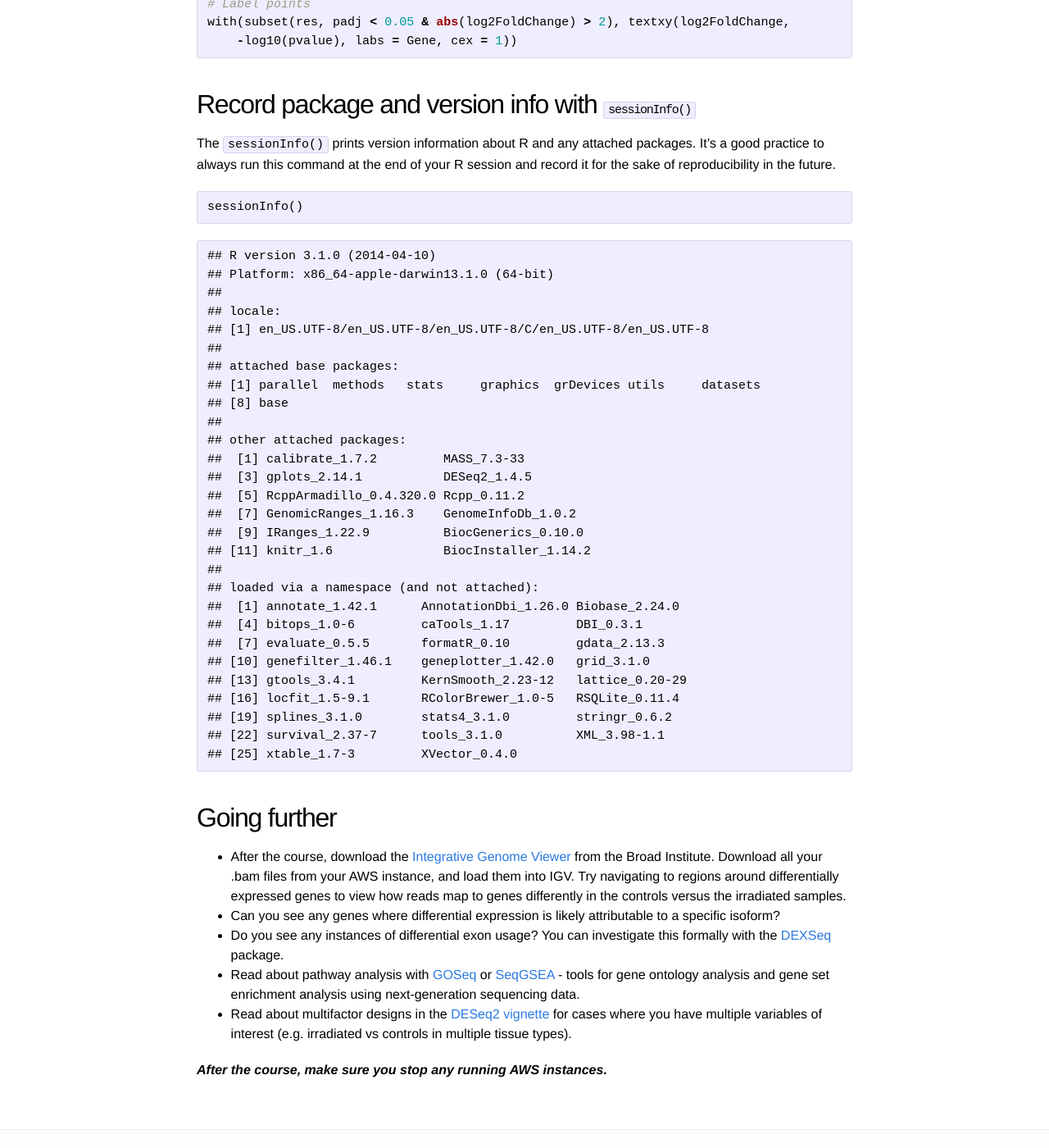
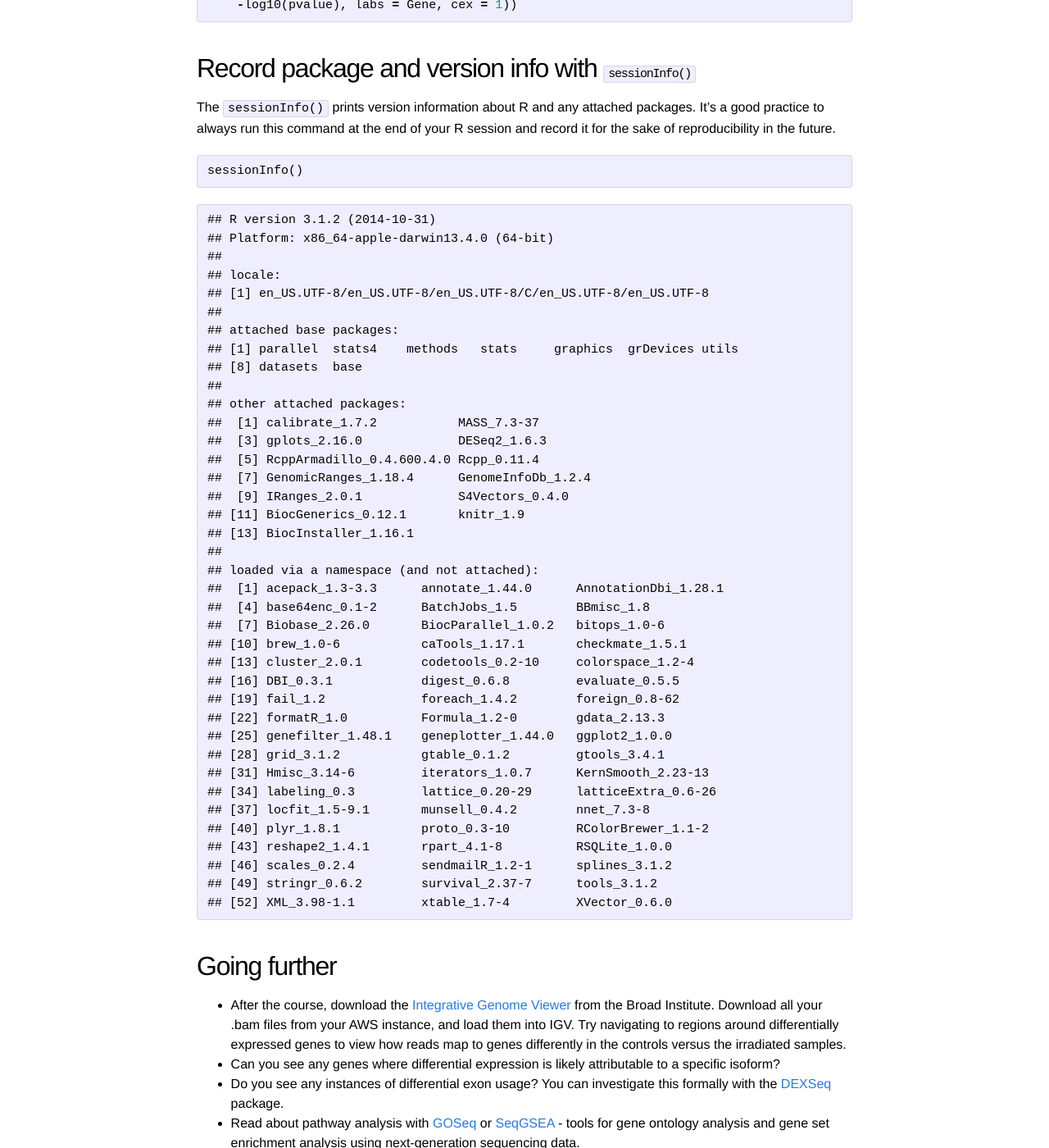
Before and after one commit to bioconnector/workshops2015, a Jekyll site: the page built from lessons/rnaseq/rnaseq-diff-expr.md, in a window 1280 px wide and 1400 px high, scrolled down 8804 px. Shown: the whole window at 82% size. Built offline with Jekyll 4.4.1, drawn with Linux system fonts in a browser that asks for light colours; Markdown is read by kramdown in place of the engine named in the settings; some of the changed text lies outside the part shown.

Commit message:
removed links back to course contents from individual lessons

````diff
--- a/lessons/r/r-deseq2-demo.Rmd
+++ b/lessons/r/r-deseq2-demo.Rmd
@@ -11,8 +11,6 @@
 ```
 
 # Demo: Using R and Bioconductor for RNA-seq data analysis
-
-*[back to course contents](..)*
 
 In this demo we'll analyze some publicly available RNA-seq gene expression data using R and bioinformatics-focused R packages in [Bioconductor](http://bioconductor.org/). This demo assumes some familiarity with R (functions, functions, vectors, creating variables, getting help, subsetting, data frames, plotting, and reading/writing files). The starting point for this analysis is a *count matrix* - RNA-seq data has already been cleaned, aligned, and counted to the gene level, and a *metadata file* with information about the samples. The `rownames` of the metadata must match the `colnames` of the count data.
 
--- a/lessons/r/r-intro.Rmd
+++ b/lessons/r/r-intro.Rmd
@@ -11,8 +11,6 @@
 ```
 
 # Introduction to R
-
-*[back to course contents](..)*
 
 The first part of this workshop will demonstrate very basic functionality in R, including functions, functions, vectors, creating variables, getting help, filtering, data frames, plotting, and reading/writing files.
 
--- a/lessons/rnaseq/rnaseq-diff-expr.Rmd
+++ b/lessons/rnaseq/rnaseq-diff-expr.Rmd
@@ -11,8 +11,6 @@
 ```
 
 # RNA-seq: differential gene expression analysis
-
-*[back to course contents](..)*
 
 This is an introduction to RNAseq analysis involving reading in count data from an RNAseq experiment, exploring the data using base R functions and then analysis with the DESeq2 package.
 
--- a/lessons/rnaseq/rnaseq-diff-expr.md
+++ b/lessons/rnaseq/rnaseq-diff-expr.md
@@ -408,34 +406,44 @@
 ```
 
 ```
-## R version 3.1.0 (2014-04-10)
-## Platform: x86_64-apple-darwin13.1.0 (64-bit)
+## R version 3.1.2 (2014-10-31)
+## Platform: x86_64-apple-darwin13.4.0 (64-bit)
 ##
 ## locale:
 ## [1] en_US.UTF-8/en_US.UTF-8/en_US.UTF-8/C/en_US.UTF-8/en_US.UTF-8
 ##
 ## attached base packages:
-## [1] parallel  methods   stats     graphics  grDevices utils     datasets
-## [8] base
+## [1] parallel  stats4    methods   stats     graphics  grDevices utils
+## [8] datasets  base
 ##
 ## other attached packages:
-##  [1] calibrate_1.7.2         MASS_7.3-33
-##  [3] gplots_2.14.1           DESeq2_1.4.5
-##  [5] RcppArmadillo_0.4.320.0 Rcpp_0.11.2
-##  [7] GenomicRanges_1.16.3    GenomeInfoDb_1.0.2
-##  [9] IRanges_1.22.9          BiocGenerics_0.10.0
-## [11] knitr_1.6               BiocInstaller_1.14.2
+##  [1] calibrate_1.7.2           MASS_7.3-37
+##  [3] gplots_2.16.0             DESeq2_1.6.3
+##  [5] RcppArmadillo_0.4.600.4.0 Rcpp_0.11.4
+##  [7] GenomicRanges_1.18.4      GenomeInfoDb_1.2.4
+##  [9] IRanges_2.0.1             S4Vectors_0.4.0
+## [11] BiocGenerics_0.12.1       knitr_1.9
+## [13] BiocInstaller_1.16.1
 ##
 ## loaded via a namespace (and not attached):
-##  [1] annotate_1.42.1      AnnotationDbi_1.26.0 Biobase_2.24.0
-##  [4] bitops_1.0-6         caTools_1.17         DBI_0.3.1
-##  [7] evaluate_0.5.5       formatR_0.10         gdata_2.13.3
-## [10] genefilter_1.46.1    geneplotter_1.42.0   grid_3.1.0
-## [13] gtools_3.4.1         KernSmooth_2.23-12   lattice_0.20-29
-## [16] locfit_1.5-9.1       RColorBrewer_1.0-5   RSQLite_0.11.4
-## [19] splines_3.1.0        stats4_3.1.0         stringr_0.6.2
-## [22] survival_2.37-7      tools_3.1.0          XML_3.98-1.1
-## [25] xtable_1.7-3         XVector_0.4.0
+##  [1] acepack_1.3-3.3      annotate_1.44.0      AnnotationDbi_1.28.1
+##  [4] base64enc_0.1-2      BatchJobs_1.5        BBmisc_1.8
+##  [7] Biobase_2.26.0       BiocParallel_1.0.2   bitops_1.0-6
+## [10] brew_1.0-6           caTools_1.17.1       checkmate_1.5.1
+## [13] cluster_2.0.1        codetools_0.2-10     colorspace_1.2-4
+## [16] DBI_0.3.1            digest_0.6.8         evaluate_0.5.5
+## [19] fail_1.2             foreach_1.4.2        foreign_0.8-62
+## [22] formatR_1.0          Formula_1.2-0        gdata_2.13.3
+## [25] genefilter_1.48.1    geneplotter_1.44.0   ggplot2_1.0.0
+## [28] grid_3.1.2           gtable_0.1.2         gtools_3.4.1
+## [31] Hmisc_3.14-6         iterators_1.0.7      KernSmooth_2.23-13
+## [34] labeling_0.3         lattice_0.20-29      latticeExtra_0.6-26
+## [37] locfit_1.5-9.1       munsell_0.4.2        nnet_7.3-8
+## [40] plyr_1.8.1           proto_0.3-10         RColorBrewer_1.1-2
+## [43] reshape2_1.4.1       rpart_4.1-8          RSQLite_1.0.0
+## [46] scales_0.2.4         sendmailR_1.2-1      splines_3.1.2
+## [49] stringr_0.6.2        survival_2.37-7      tools_3.1.2
+## [52] XML_3.98-1.1         xtable_1.7-4         XVector_0.6.0
 ```
 
 
````
Also changed, not shown: other parts of lessons/rnaseq/rnaseq-diff-expr.md (+0 -2 lines), lessons/r/r-deseq2-demo.md (+0 -2 lines), lessons/r/r-intro.md (+0 -2 lines), lessons/rnaseq/rnaseq-align-count.md (+0 -2 lines).
